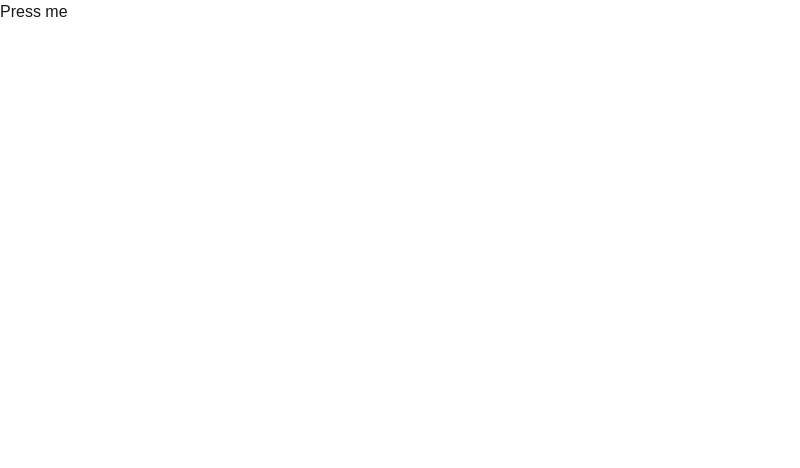
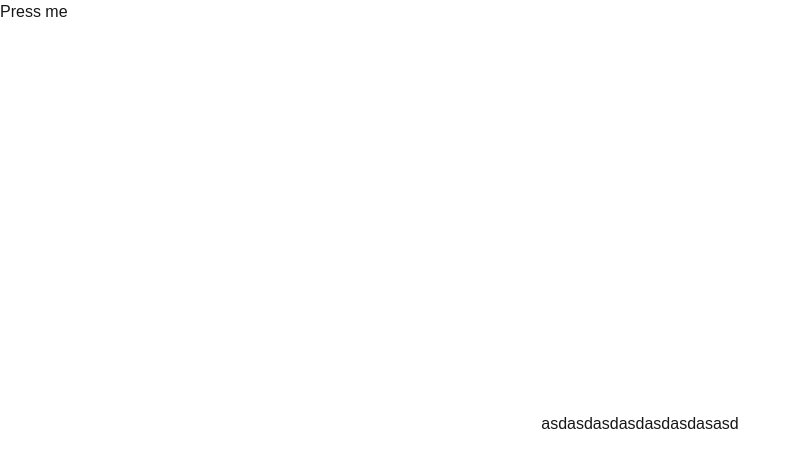
Before and after one commit to MosilevichS/SadBatyaProject, a Next.js app: page / in a window 1280 px wide. Shown: the top 468 px of the page, without its empty margins (0-800 px from the left). Built offline with nearby package versions, Linux system fonts and the light colour scheme.

Commit message:
feat: added some text

```diff
--- a/src/app/layout.tsx
+++ b/src/app/layout.tsx
@@ -1,7 +1,5 @@
-import { Header } from '../widgets/header/header'
+import { Header } from "../widgets/header/header";
 import "./globals.css";
-
-
 
 export default function RootLayout({
   children,
@@ -11,7 +9,7 @@ export default function RootLayout({
   return (
     <html lang="en">
       <body>
-      <Header />
+        <Header />
         {children}
       </body>
     </html>
--- a/src/app/page.tsx
+++ b/src/app/page.tsx
@@ -1,12 +1,10 @@
-
-
 export default function Home() {
   return (
     <div className="grid grid-rows-[20px_1fr_20px] items-center justify-items-center min-h-screen p-8 pb-20 gap-16 sm:p-20 font-[family-name:var(--font-geist-sans)]">
       <main className="flex flex-col gap-[32px] row-start-2 items-center sm:items-start">
+        asdasdasdasdasdasdasasd
       </main>
-      <footer className="row-start-3 flex gap-[24px] flex-wrap items-center justify-center">
-      </footer>
+      <footer className="row-start-3 flex gap-[24px] flex-wrap items-center justify-center"></footer>
     </div>
   );
 }
```
